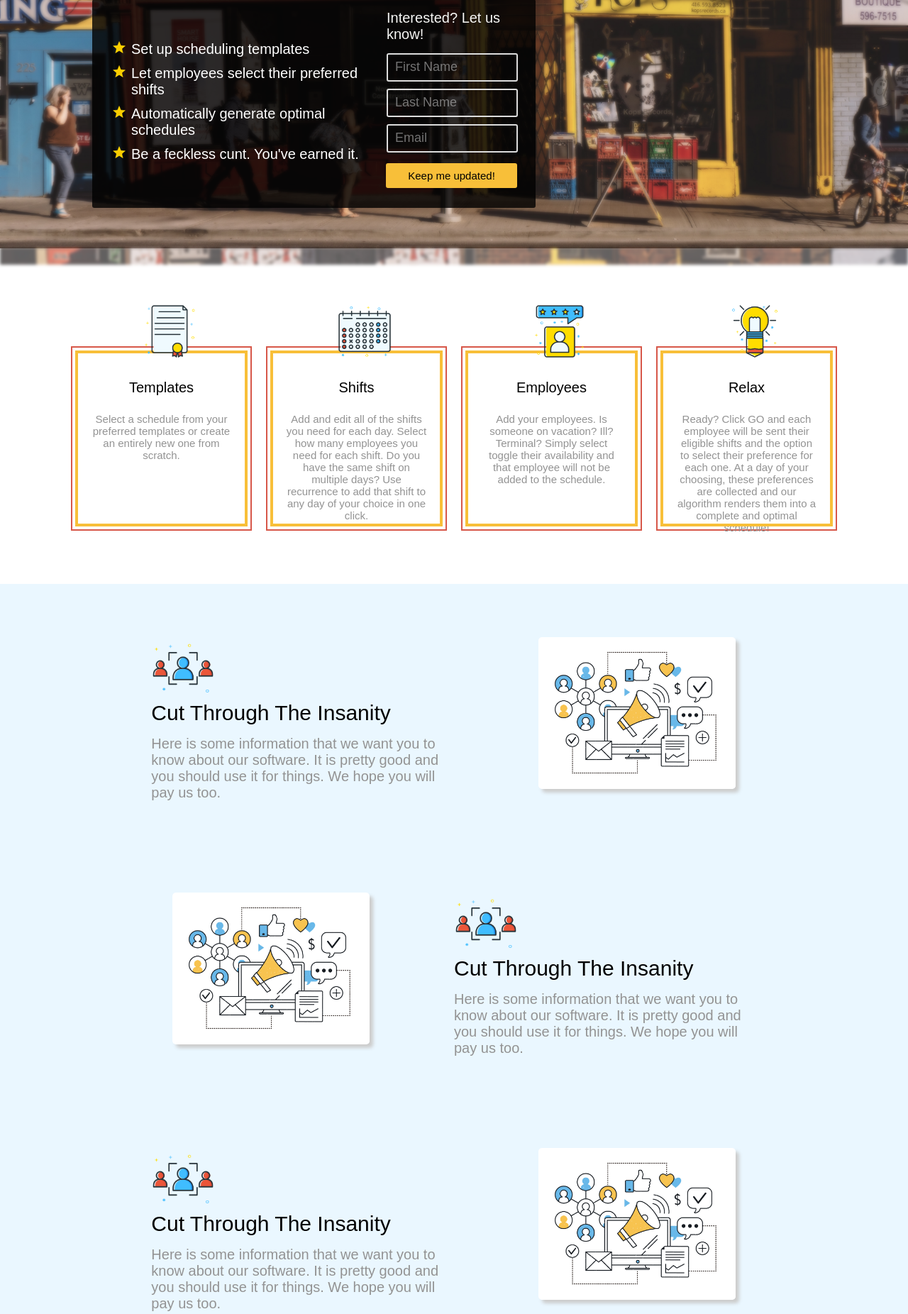
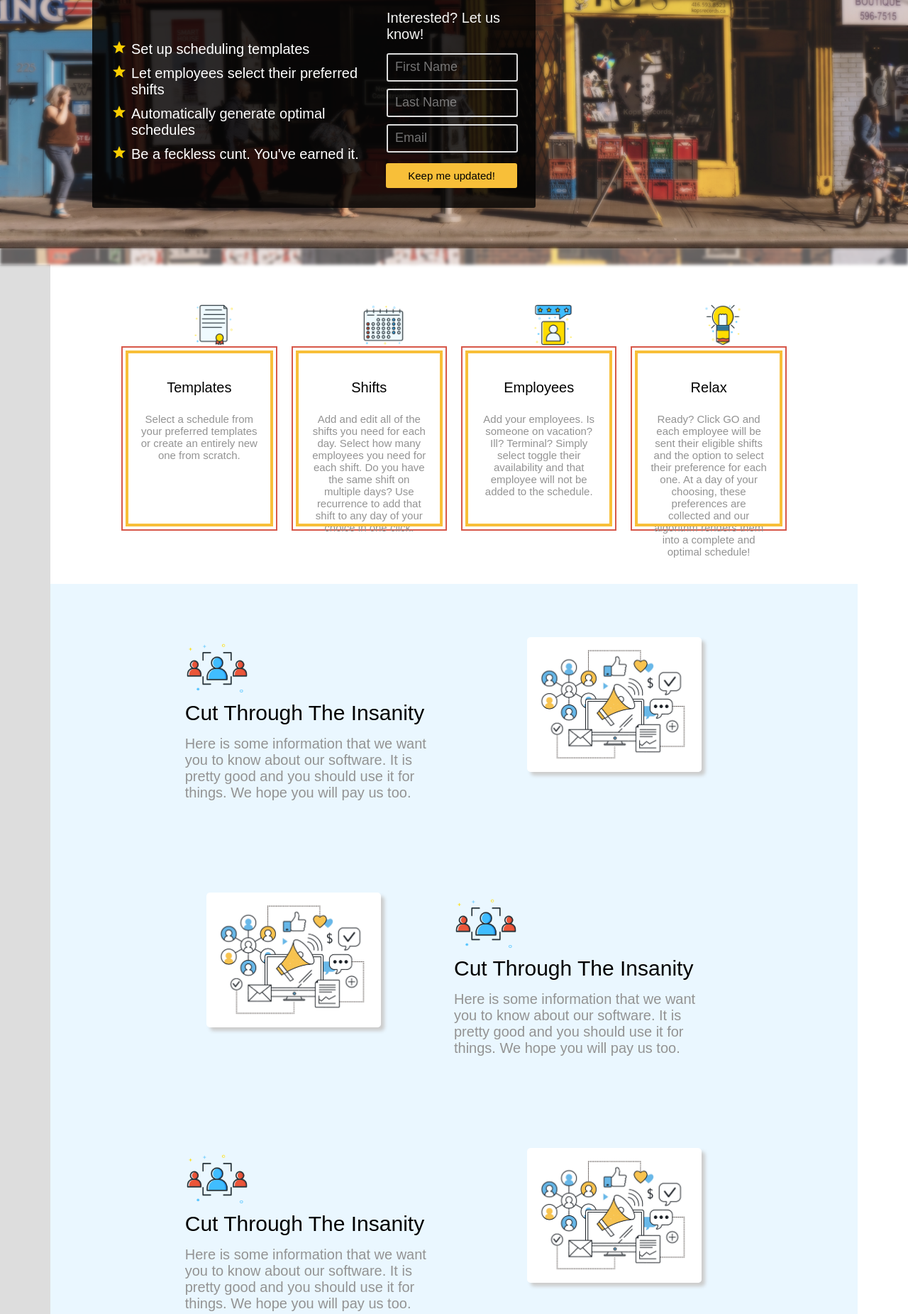
Before and after one commit to AndrewRL/landing_page, a Flask app: page / in a window 1280 px wide. Shown: the part 171-2023 px from the top of the page at 71% size. Run offline with Flask 2, Linux system fonts and the light colour scheme; some libraries are stand-ins or nearby versions.

Commit message:
nothing of value

```diff
--- a/static/landing_page.css
+++ b/static/landing_page.css
@@ -816,3 +816,28 @@ body, html {
 .social-media-icons img {
     max-width: 10%;
 }
+
+.outer {
+    display: grid;
+    grid-template-columns: repeat(18, 1fr);
+    grid-template-rows: 1fr;
+}
+
+.left {
+    grid-column: 1 / 2;
+    grid-row: 1 / -1;
+    background: #ddd;
+    height: 100%;
+    width: 100%;
+}
+
+.main {
+    grid-column: 2 / 18;
+}
+
+.right {
+    grid-column: 18 / 19;
+    grid-row: 1 / -1;
+    height: 100%;
+    width: 100%;
+}
--- a/templates/landing_page.html
+++ b/templates/landing_page.html
@@ -96,6 +96,9 @@
     </div>
     -->
 </div>
+<div class="outer">
+    <div class="left"></div>
+    <div class="main">
         <div class="bg-color normal-text">
             <div class="secondary-structure">
                 <div class="med-info">
@@ -231,7 +234,6 @@
                 </div>
             </div>
         </div>
-<div class="skyline"></div>
         <div class="about bg-about">
             <div class="about-us">
                 <div class="about-us-blurb">
@@ -295,6 +297,10 @@
                 </div>
             </div>
         </div>
+    </div>
+    <div class="right">
+    </div>
+</div>
 <div class="footer">
     <div class="copyright">© Mosaic Scheduling, LC. All rights reserved.</div>
     <div class="privacy-policy">Privacy Policy</div>
```
Lines whose indentation alone changed are shown as unchanged.
